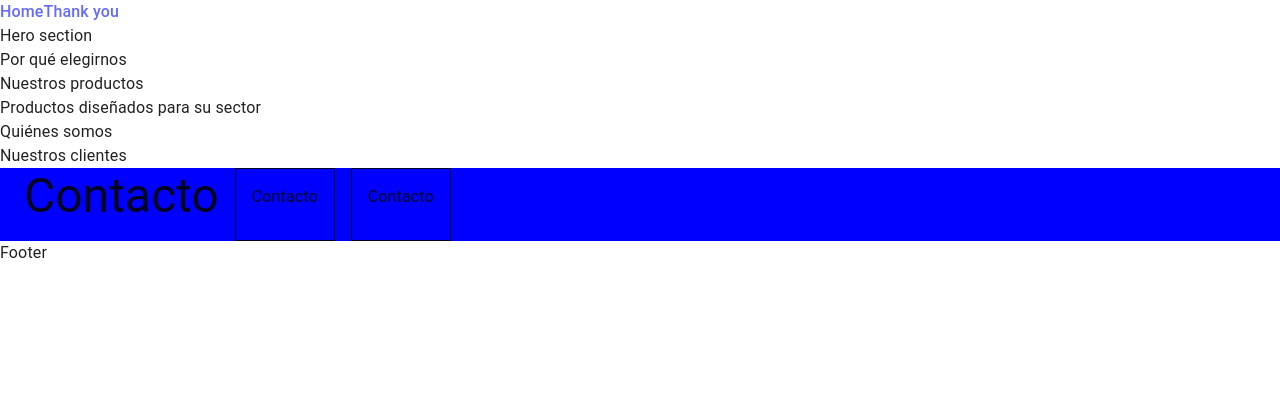
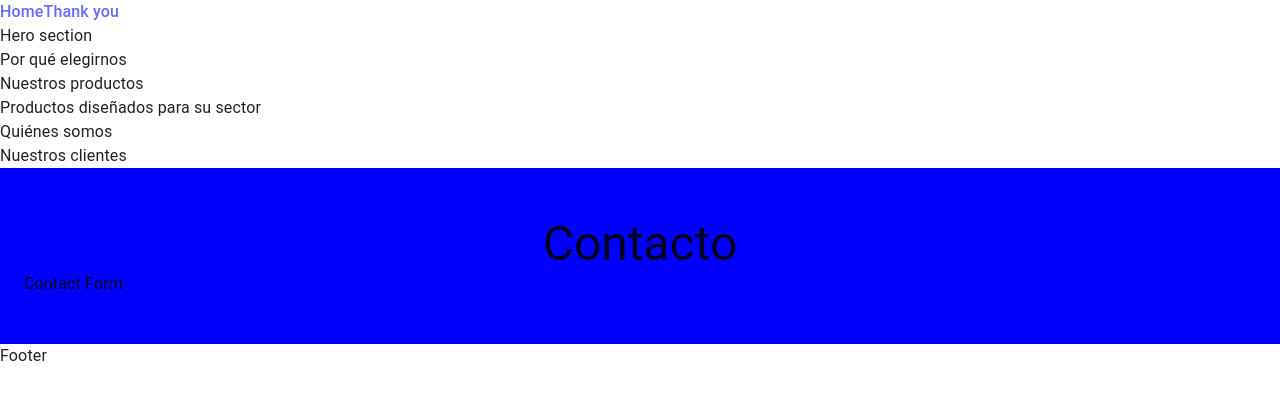
Before and after one commit to pazspera/liquid-sound-landing, a React (Vite) app: page / in a window 1280 px wide. Shown: the top 400 px of the page. Built offline with nearby package versions, Linux system fonts and the light colour scheme.

Commit message:
Creado componente ContactForm para separar la lógica del formulario del componente de visualización que es la sección de Contacto

```diff
--- /dev/null
+++ b/src/components/ContactForm/ContactForm.jsx
@@ -0,0 +1,10 @@
+import styles from "./ContactForm.module.css"
+
+export default function ContactForm() {
+
+  return (
+    <>
+      <p>Contact Form</p>
+    </>
+  )
+}
--- a/src/sections/Contacto/Contacto.jsx
+++ b/src/sections/Contacto/Contacto.jsx
@@ -1,4 +1,5 @@
 import styles from "./Contacto.module.css";
+import ContactForm from "../../components/ContactForm/ContactForm";
 import { Container, Grid, Box, Typography } from "@mui/material";
 
 export default function Contacto() {
@@ -6,6 +7,14 @@ export default function Contacto() {
   return (
     <>
       <Container maxWidth="xl" className={styles.contactContainer} sx={{ display: "block" }}>
+        <Box>
+          <Typography variant="h3" sx={{ textAlign: "center" }}>Contacto</Typography>
+        </Box>
+        <ContactForm></ContactForm>
+      </Container>
+
+      {/* Maquetación anterior */}
+      {/* <Container maxWidth="xl" className={styles.contactContainer} sx={{ display: "block" }}>
         <Grid container spacing={2}>
           <Grid item xs={12}>
             <Typography variant="h3" gutterBottom>Contacto</Typography>
@@ -17,7 +26,7 @@ export default function Contacto() {
             <p>Contacto</p>
           </Grid>
         </Grid>
-      </Container>
+      </Container> */}
     </>
   )
 }
--- a/src/sections/Contacto/Contacto.module.css
+++ b/src/sections/Contacto/Contacto.module.css
@@ -1,4 +1,5 @@
 .contactContainer {
   background-color: blue;
   width: 100%;
+  padding: 3rem 0;
 }
```
Also changed, not shown: src/components/ContactForm/ContactForm.module.css (added).
